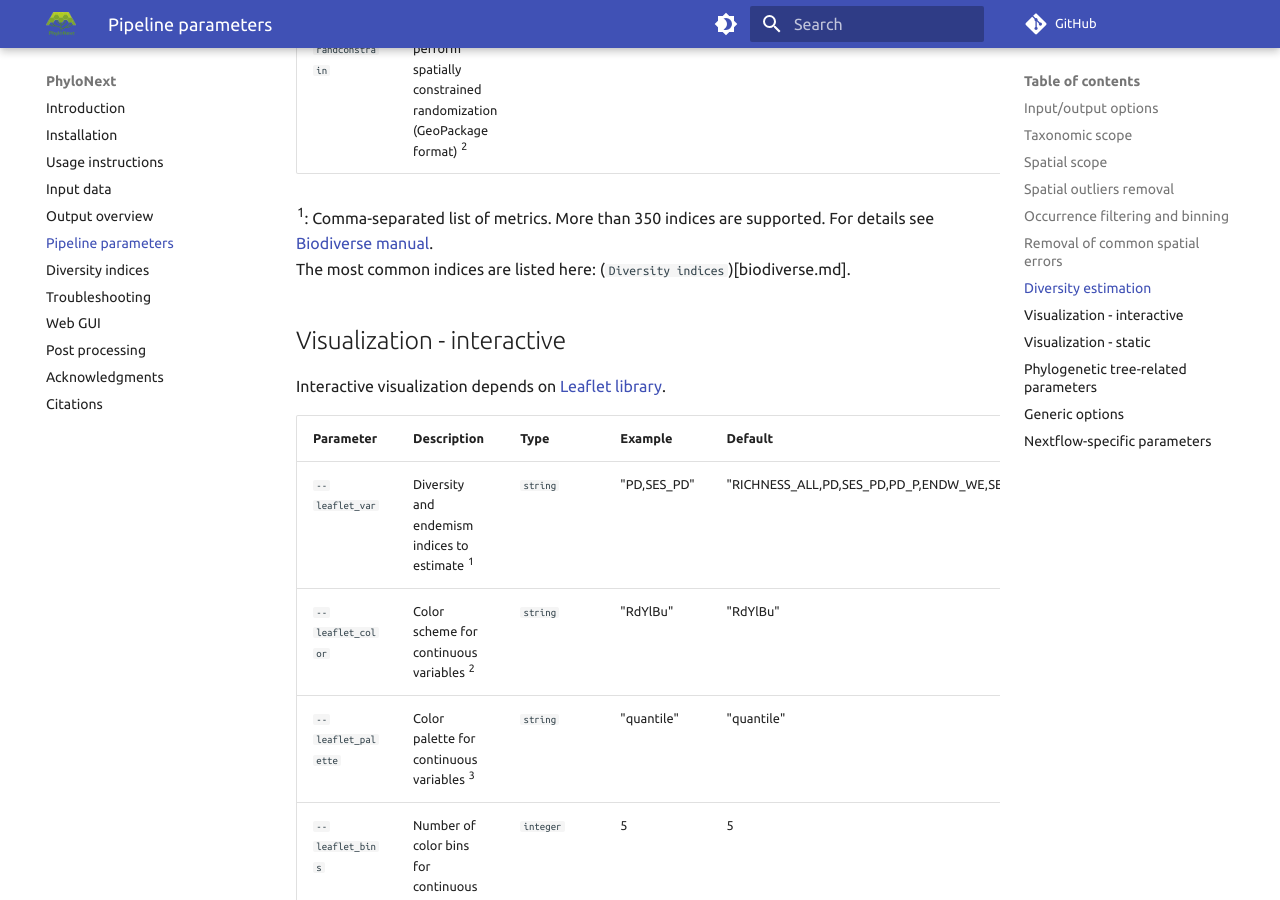
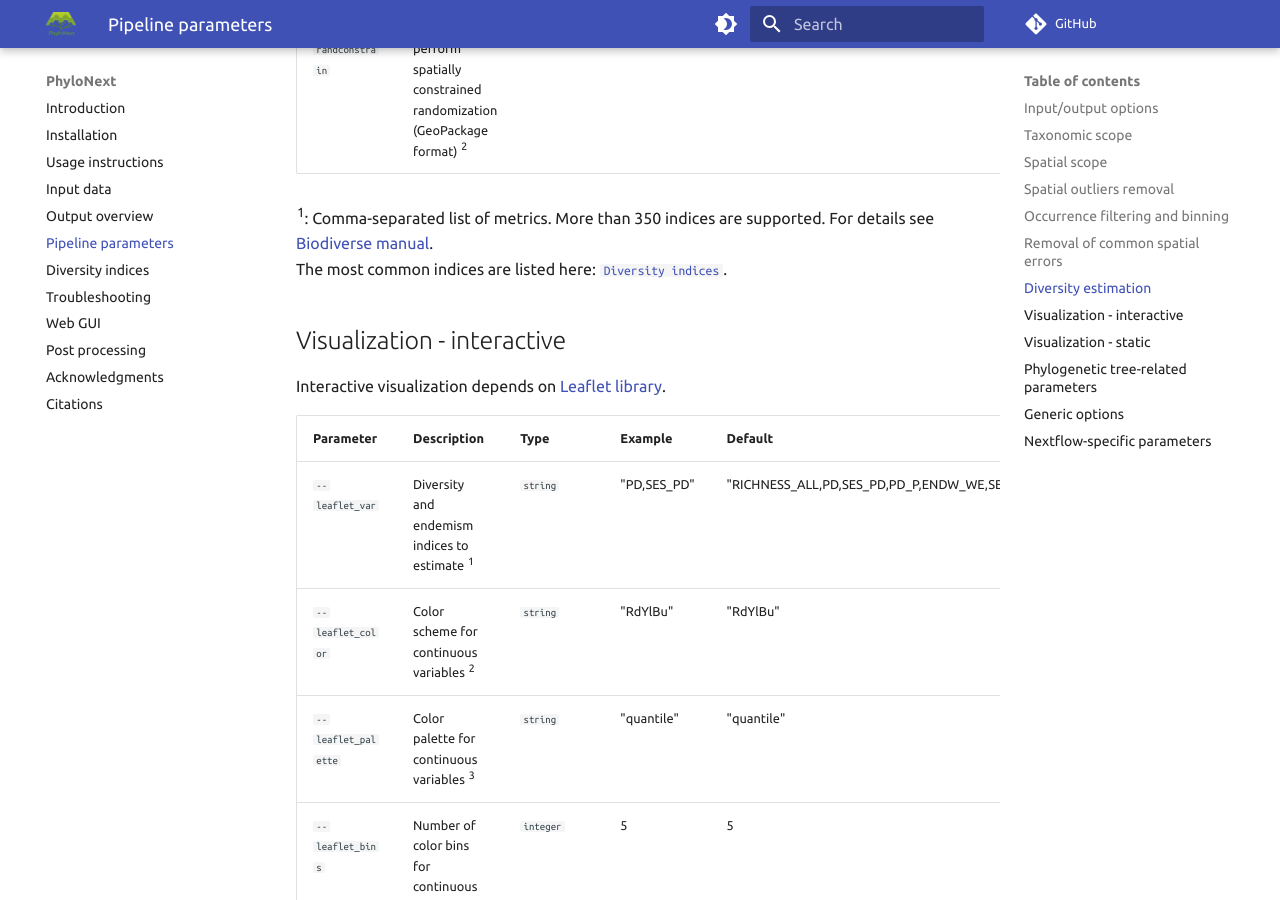
Before and after one commit to vmikk/phylonext_manual, an MkDocs documentation site: the page built from docs/parameters.md, in a window 1280 px wide and 900 px high, scrolled down 10803 px. Built offline with MkDocs 1.6.1 and Material for MkDocs 9.7.7, drawn with Linux system fonts in a browser that asks for light colours; comment, search, counter and statistics services are not loaded.

Commit message:
fix link

```diff
--- a/docs/parameters.md
+++ b/docs/parameters.md
@@ -280,7 +280,7 @@
 ^1^:
     Comma-separated list of metrics. More than 350 indices are supported.
     For details see [Biodiverse manual](https://github.com/shawnlaffan/biodiverse/wiki/Indices).
-    The most common indices are listed here: (`Diversity indices`)[biodiverse.md].
+    The most common indices are listed here: [`Diversity indices`](biodiverse.md).
 
 ## Visualization - interactive
 
```
